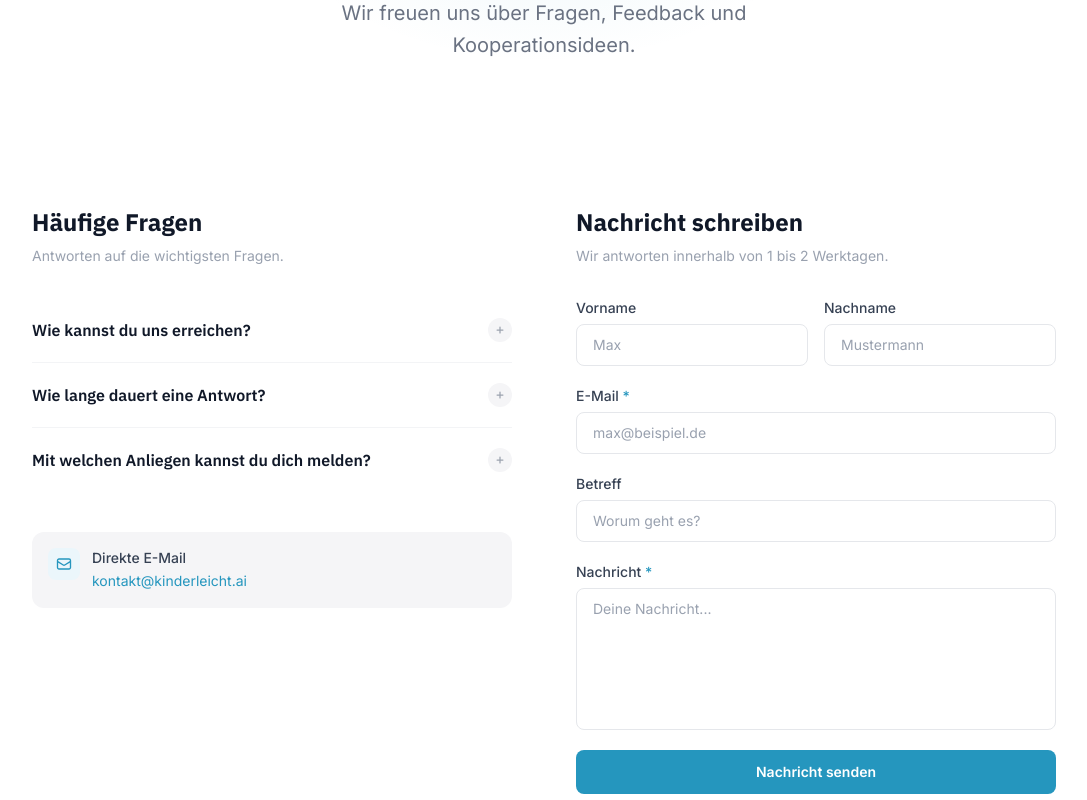
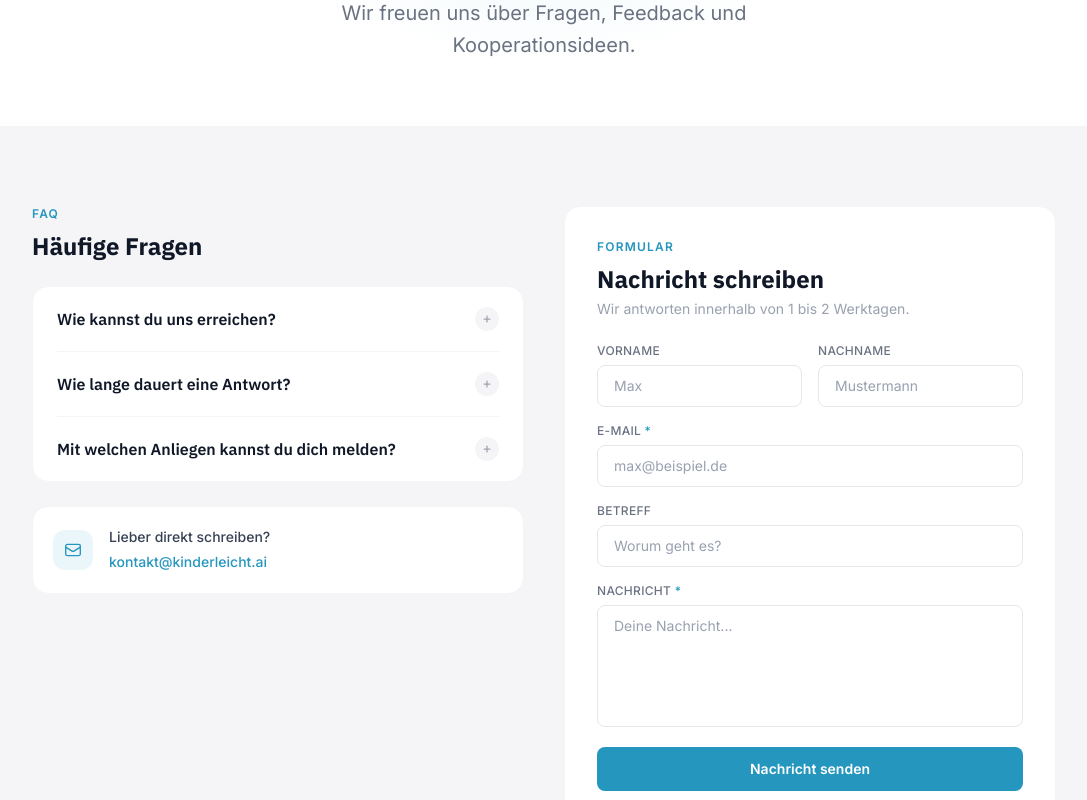
Before and after one commit to daumnicolas89-oss/kinderleicht-ai, a Next.js app: page /kontakt in a window 1280 px wide. Shown: the part 280-1080 px from the top of the page, without its empty margins (96-1183 px from the left). Built offline with nearby package versions, Linux system fonts and the light colour scheme.

Commit message:
Layout 25

```diff
--- a/app/kontakt/page.tsx
+++ b/app/kontakt/page.tsx
@@ -145,34 +145,35 @@ export default function KontaktPage() {
       </section>
 
       {/* ── MAIN CONTENT ─────────────────────────────────── */}
-      <section className="bg-white py-20 px-4 sm:px-6 lg:px-8">
-        <div className="max-w-5xl mx-auto grid grid-cols-1 lg:grid-cols-2 gap-16">
+      <section className="py-20 px-4 sm:px-6 lg:px-8" style={{ backgroundColor: "#F5F5F7" }}>
+        <div className="max-w-5xl mx-auto grid grid-cols-1 lg:grid-cols-2 gap-10">
 
           {/* Linke Spalte: FAQ */}
+          <div className="flex flex-col gap-6">
             <div>
+              <p className="text-xs font-semibold uppercase tracking-widest mb-2" style={{ color: "#2596be" }}>FAQ</p>
               <h2
-              className="text-2xl font-bold text-gray-900 mb-2"
+                className="text-2xl font-bold text-gray-900"
                 style={{ fontFamily: "var(--font-ibm-plex-sans)" }}
               >
                 Häufige Fragen
               </h2>
-            <p className="text-sm text-gray-400 mb-8">Antworten auf die wichtigsten Fragen.</p>
+            </div>
+
+            <div className="bg-white rounded-2xl border border-gray-100 px-6">
               <Accordion />
+            </div>
 
             {/* Direct contact hint */}
-            <div className="mt-10 flex items-start gap-3 p-4 rounded-xl bg-[#F5F5F7]">
-              <div className="w-8 h-8 rounded-lg flex items-center justify-center flex-shrink-0" style={{ backgroundColor: "#EBF6FB" }}>
-                <svg width="16" height="16" viewBox="0 0 24 24" fill="none" stroke="#2596be" strokeWidth={2}>
+            <div className="flex items-center gap-4 p-5 rounded-2xl bg-white border border-gray-100">
+              <div className="w-10 h-10 rounded-xl flex items-center justify-center flex-shrink-0" style={{ backgroundColor: "#EBF6FB" }}>
+                <svg width="18" height="18" viewBox="0 0 24 24" fill="none" stroke="#2596be" strokeWidth={1.8}>
                   <path strokeLinecap="round" strokeLinejoin="round" d="M21.75 6.75v10.5a2.25 2.25 0 01-2.25 2.25h-15a2.25 2.25 0 01-2.25-2.25V6.75m19.5 0A2.25 2.25 0 0019.5 4.5h-15a2.25 2.25 0 00-2.25 2.25m19.5 0v.243a2.25 2.25 0 01-1.07 1.916l-7.5 4.615a2.25 2.25 0 01-2.36 0L3.32 8.91a2.25 2.25 0 01-1.07-1.916V6.75" />
                 </svg>
               </div>
               <div>
-                <p className="text-sm font-medium text-gray-700">Direkte E-Mail</p>
-                <a
-                  href="mailto:kontakt@kinderleicht.ai"
-                  className="text-sm transition-colors"
-                  style={{ color: "#2596be" }}
-                >
+                <p className="text-sm font-medium text-gray-700 mb-0.5">Lieber direkt schreiben?</p>
+                <a href="mailto:kontakt@kinderleicht.ai" className="text-sm font-medium transition-colors" style={{ color: "#2596be" }}>
                   kontakt@kinderleicht.ai
                 </a>
               </div>
@@ -180,46 +181,49 @@ export default function KontaktPage() {
           </div>
 
           {/* Rechte Spalte: Formular */}
+          <div className="bg-white rounded-2xl border border-gray-100 p-8 flex flex-col gap-6">
             <div>
+              <p className="text-xs font-semibold uppercase tracking-widest mb-2" style={{ color: "#2596be" }}>Formular</p>
               <h2
-              className="text-2xl font-bold text-gray-900 mb-2"
+                className="text-2xl font-bold text-gray-900"
                 style={{ fontFamily: "var(--font-ibm-plex-sans)" }}
               >
                 Nachricht schreiben
               </h2>
-            <p className="text-sm text-gray-400 mb-8">Wir antworten innerhalb von 1 bis 2 Werktagen.</p>
+              <p className="text-sm text-gray-400 mt-1">Wir antworten innerhalb von 1 bis 2 Werktagen.</p>
+            </div>
 
-            <form className="flex flex-col gap-5">
+            <form className="flex flex-col gap-4">
               <div className="grid grid-cols-2 gap-4">
                 <div className="flex flex-col gap-1.5">
-                  <label className="text-sm font-medium text-gray-700">Vorname</label>
+                  <label className="text-xs font-medium text-gray-500 uppercase tracking-wide">Vorname</label>
                   <input type="text" placeholder="Max" className={inputClass} onFocus={focusOn} onBlur={focusOff} />
                 </div>
                 <div className="flex flex-col gap-1.5">
-                  <label className="text-sm font-medium text-gray-700">Nachname</label>
+                  <label className="text-xs font-medium text-gray-500 uppercase tracking-wide">Nachname</label>
                   <input type="text" placeholder="Mustermann" className={inputClass} onFocus={focusOn} onBlur={focusOff} />
                 </div>
               </div>
 
               <div className="flex flex-col gap-1.5">
-                <label className="text-sm font-medium text-gray-700">
+                <label className="text-xs font-medium text-gray-500 uppercase tracking-wide">
                   E-Mail <span style={{ color: "#2596be" }}>*</span>
                 </label>
                 <input type="email" required placeholder="max@beispiel.de" className={inputClass} onFocus={focusOn} onBlur={focusOff} />
               </div>
 
               <div className="flex flex-col gap-1.5">
-                <label className="text-sm font-medium text-gray-700">Betreff</label>
+                <label className="text-xs font-medium text-gray-500 uppercase tracking-wide">Betreff</label>
                 <input type="text" placeholder="Worum geht es?" className={inputClass} onFocus={focusOn} onBlur={focusOff} />
               </div>
 
               <div className="flex flex-col gap-1.5">
-                <label className="text-sm font-medium text-gray-700">
+                <label className="text-xs font-medium text-gray-500 uppercase tracking-wide">
                   Nachricht <span style={{ color: "#2596be" }}>*</span>
                 </label>
                 <textarea
                   required
-                  rows={6}
+                  rows={5}
                   placeholder="Deine Nachricht..."
                   className={`${inputClass} resize-none`}
                   onFocus={focusOn as React.FocusEventHandler<HTMLTextAreaElement>}
@@ -229,7 +233,7 @@ export default function KontaktPage() {
 
               <button
                 type="submit"
-                className="w-full py-3 rounded-lg text-white text-sm font-semibold transition-opacity hover:opacity-90"
+                className="w-full py-3 rounded-lg text-white text-sm font-semibold transition-opacity hover:opacity-90 mt-1"
                 style={{ backgroundColor: "#2596be" }}
               >
                 Nachricht senden
@@ -241,7 +245,7 @@ export default function KontaktPage() {
       </section>
 
       {/* ── SOCIAL LINKS ─────────────────────────────────── */}
-      <section className="border-t border-gray-100 bg-white py-16 px-4 sm:px-6 lg:px-8">
+      <section className="bg-white py-16 px-4 sm:px-6 lg:px-8">
         <div className="max-w-xl mx-auto text-center">
           <p className="text-xs font-semibold uppercase tracking-widest mb-8 text-gray-400">
             Folge uns
--- a/components/Nav.tsx
+++ b/components/Nav.tsx
@@ -24,7 +24,7 @@ export default function Nav() {
 
           {/* Logo */}
           <Link href="/" className="flex items-center flex-shrink-0">
-            <Logo height={52} />
+            <Logo height={64} />
           </Link>
 
           {/* Desktop Nav */}
```
Lines whose indentation alone changed are shown as unchanged.
